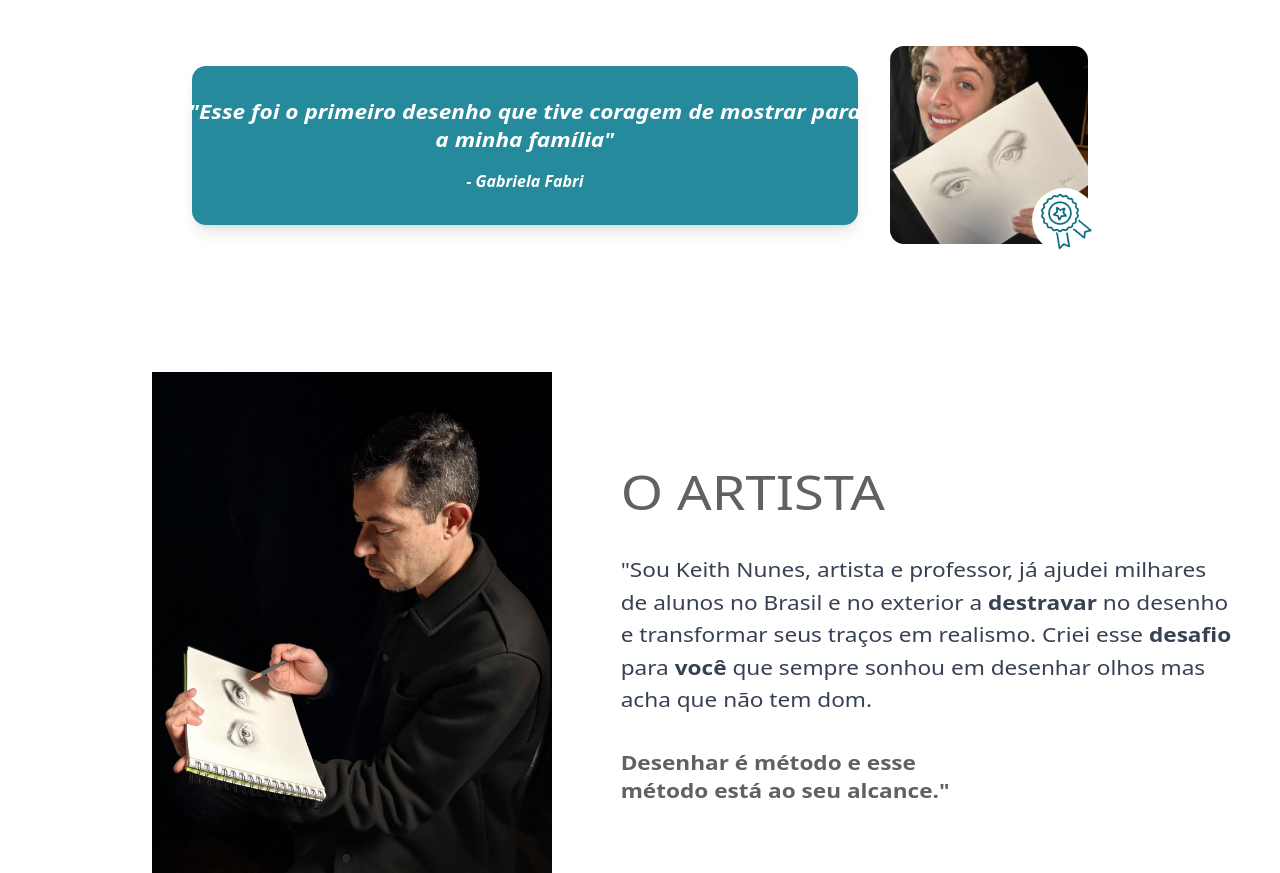
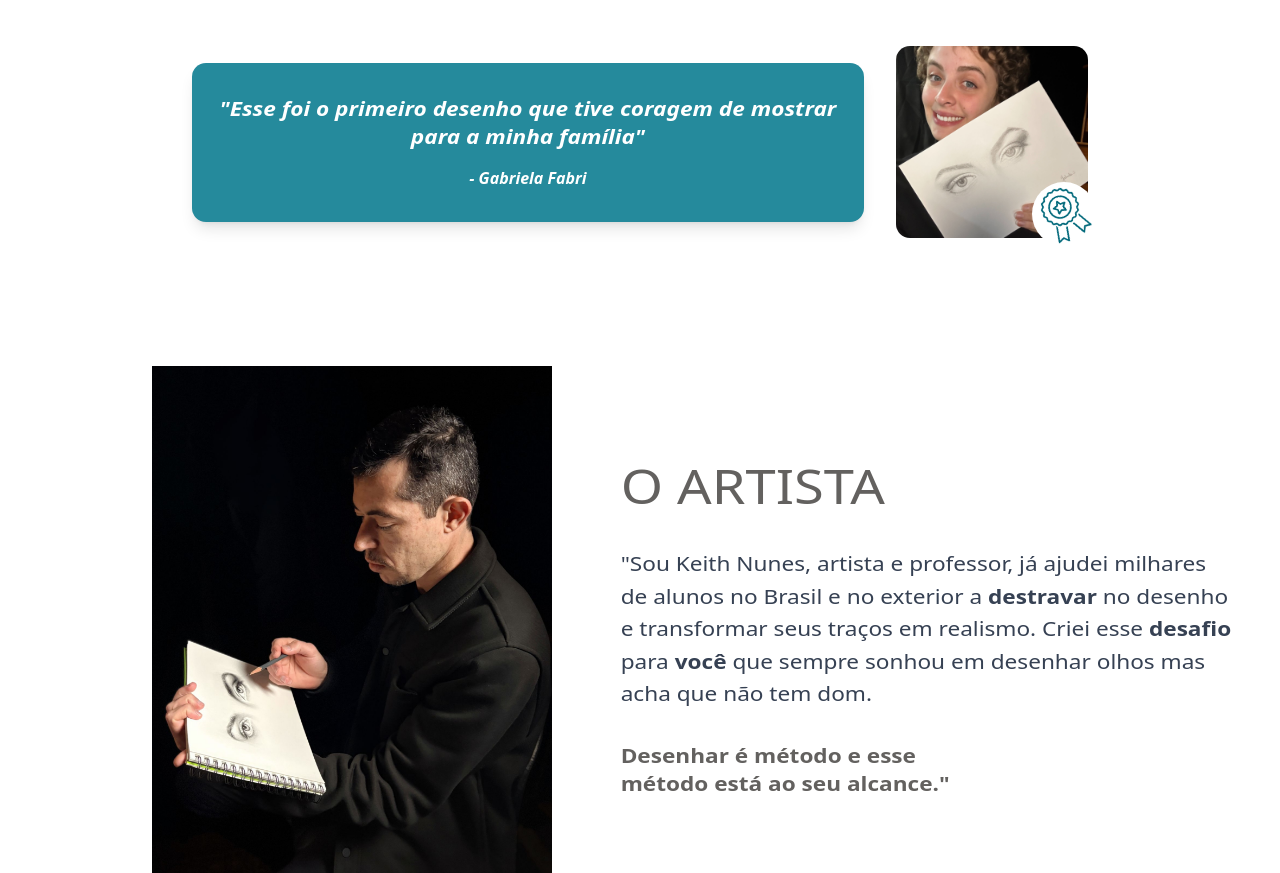
Before and after one commit to ThomasFabri/olhos-keith, a Next.js app: page / in a window 1280 px wide. Shown: the part 1116-1989 px from the top of the page. Built offline with nearby package versions, Linux system fonts and the light colour scheme.

Commit message:
small fixes

```diff
--- a/src/components/before-after-section.tsx
+++ b/src/components/before-after-section.tsx
@@ -50,7 +50,7 @@ export default function BeforeAfterSection() {
       <div className="w-full max-w-4xl flex flex-col md:flex-row items-center justify-center gap-8">
         {/* Card */}
         <div className="bg-[#258a9c] p-8 rounded-xl shadow-lg text-center order-2 md:order-1">
-          <p className="font-wide font-bold italic text-white text-lg md:text-xl leading-snug">
+          <p className="font-wide font-bold italic text-white text-lg md:text-xl leading-snug px-4">
             &quot;Esse foi o primeiro desenho que tive coragem de mostrar para a minha família&quot;
           </p>
           <span className="mt-4 font-semibold text-white italic block">
```
